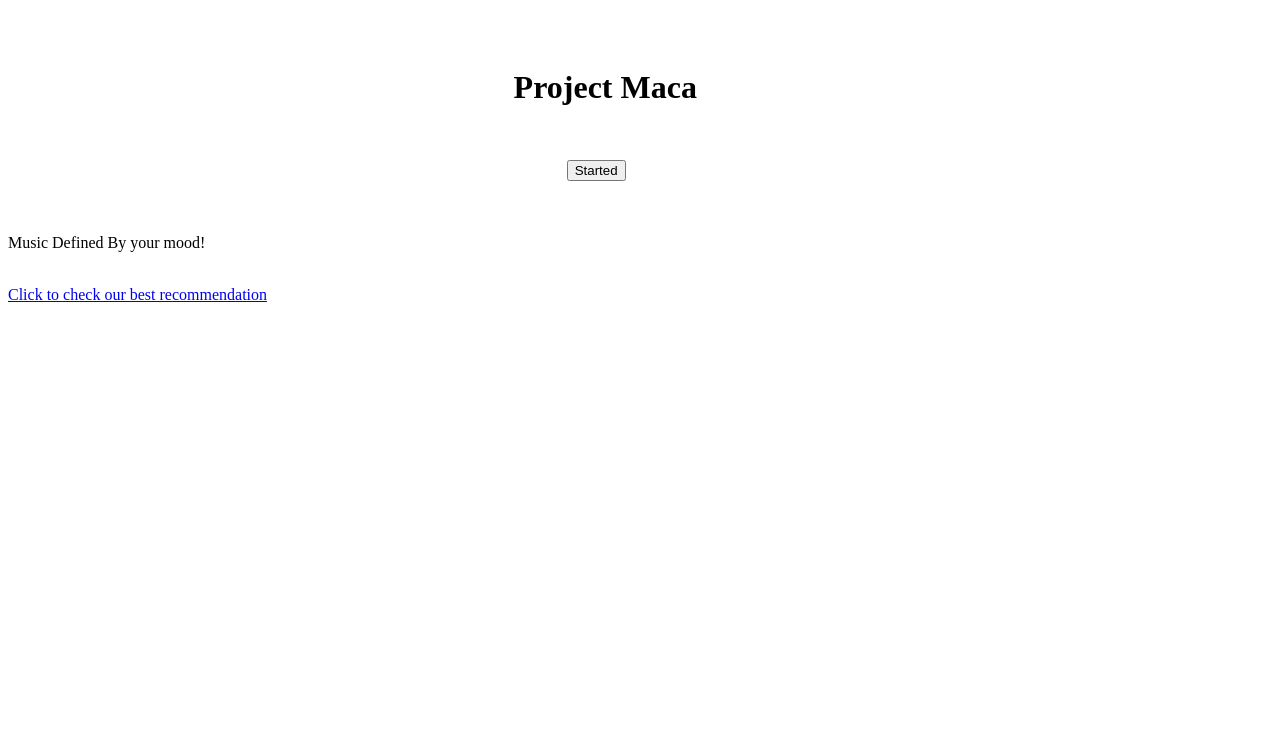
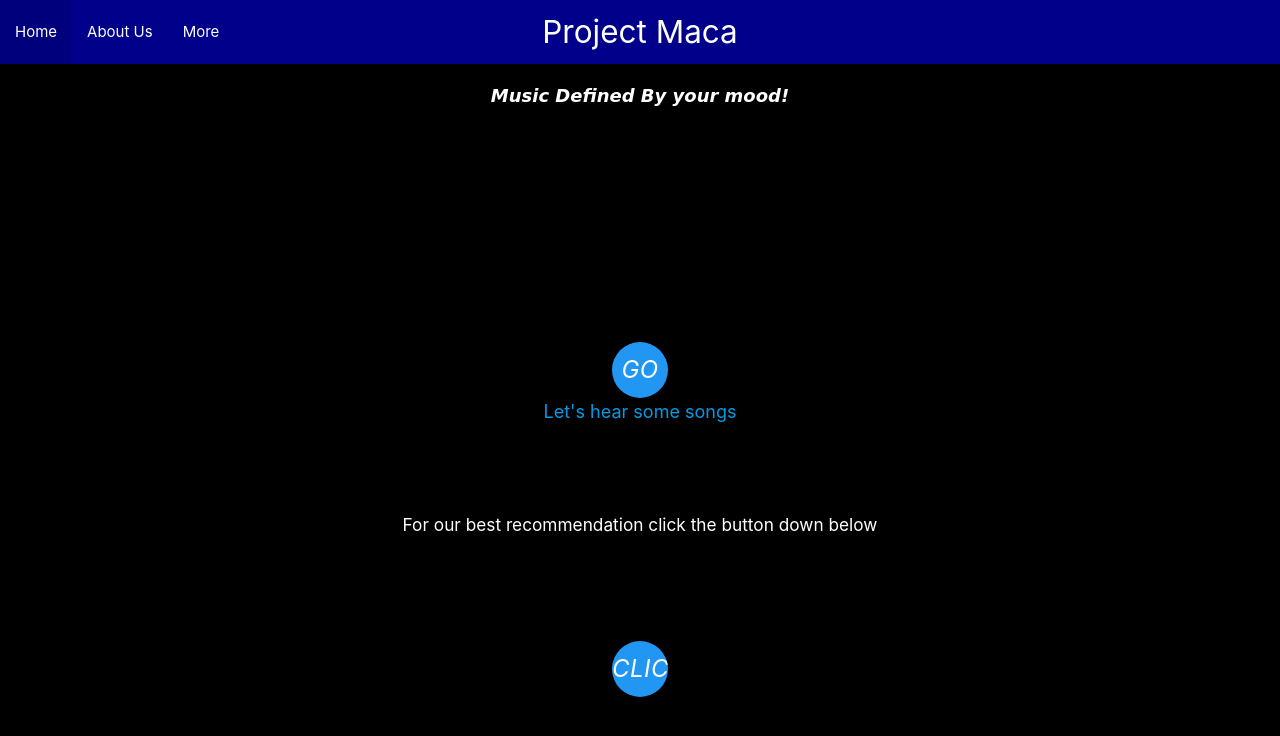
Before and after one commit to rohitmadrileno15/Project-Maca, a Flask app: page / in a window 1280 px wide. Shown: the top 736 px of the page. Run offline with Flask 2, Linux system fonts and the light colour scheme; some libraries are stand-ins or nearby versions.

Commit message:
updated home html

```diff
--- a/templates/home.html
+++ b/templates/home.html
@@ -12,34 +12,102 @@
         .main button{
             margin: 7%;
         }
+
+        .nav-wrapper{
+          color: rgb(0, 0, 138);
+          background-color: rgb(0, 0, 138);
+        }
+
+        .started{
+          display: flex;
+          justify-content: center;
+          align-items: center;
+          height: auto;
+          border: 3px ;
+          margin-top: 15%;
+          color: blue ;
+        }
+        .head{
+          text-justify: auto;
+          text-align: center;
+          font-size: large;
+          font-weight: bolder;
+          font-family: cursive;
+          font-style: italic;
+        }
+        body {
+          background-color: black;
+          color: white;
+        }
+        .first-view{
+          text-emphasis-color: white;
+          font-size: larger;
+          text-align: center;
+          display: flex;
+          justify-content: center;
+          align-items: center;
+          height: auto;
+        }
+        .started-2{
+          display: flex;
+          justify-content: center;
+          align-items: center;
+          height: auto;
+          border: 3px ;
+          margin-top: 2%;
+          color: blue ;
+        }
+
+
       </style>
+       <!-- Compiled and minified CSS -->
+    <link rel="stylesheet" href="https://cdnjs.cloudflare.com/ajax/libs/materialize/1.0.0/css/materialize.min.css">
+
+    <!-- Compiled and minified JavaScript -->
+    <script src="https://cdnjs.cloudflare.com/ajax/libs/materialize/1.0.0/js/materialize.min.js"></script>
+
 
     </head>
     <body >
       <script src="https://code.responsivevoice.org/responsivevoice.js?key=v6dQ0XeY"></script>
-<div class="main">
 
-  <h1>Project Maca</h1>
+
+      <nav>
+        <div class="nav-wrapper">
+          <a href="#!" class="brand-logo center">Project Maca</a>
+          <ul class="left hide-on-med-and-down">
+            <li><a href="home.html">Home</a></li>
+            <li><a href="badges.html">About Us</a></li>
+            <li><a href="collapsible.html">More</a></li>
+          </ul>
+        </div>
+      </nav>
 
 
 
-    <button id="btn" type="button" style="display: block;" onclick="setTimeout(speakText() , 100)" name="button">Started</button>
 
-  <a id="a-tag"style="display:none;"href="/first_view"> Let's hear some songs</a>
+
+
 
 </div>
 
 
-<p>Music Defined By your mood!</p>
+<p class="head" >Music Defined By your mood!</p>
 <br>
-<a href="/our_recommendation">Click to check our best recommendation</a>
+<div class="started"> <a class="btn-floating btn-large waves-effect waves-light blue" id="btn" type="button" onclick="setTimeout(speakText() , 100)" name="button" ><i class="material-icons" >GO</i></a>  </div>
+
+<a id="a-tag" class="first-view" href="/first_view"> Let's hear some songs</a>
+
+<h6 style="align-items: center; text-align: center; padding: 80px;" >For our best recommendation click the button down below</h6>
+
+<div class="started-2"><a class="btn-floating btn-large waves-effect waves-light blue" href="/our_recommendation"><i class="material-icons">click</i></a></div>
+
 
 
 
         <script>
           function a_tag_visib() {
               document.getElementById("a-tag").style.display = "block";
-
               document.getElementById("btn").style.display = "none";
           }
             function speakText(){
@@ -51,5 +119,11 @@
 
 
         </script>
+        <script>
+          function myFunction() {
+            var element = document.body;
+            element.classList.toggle("dark-mode");
+          }
+        </script>
     </body>
 </html>
```
